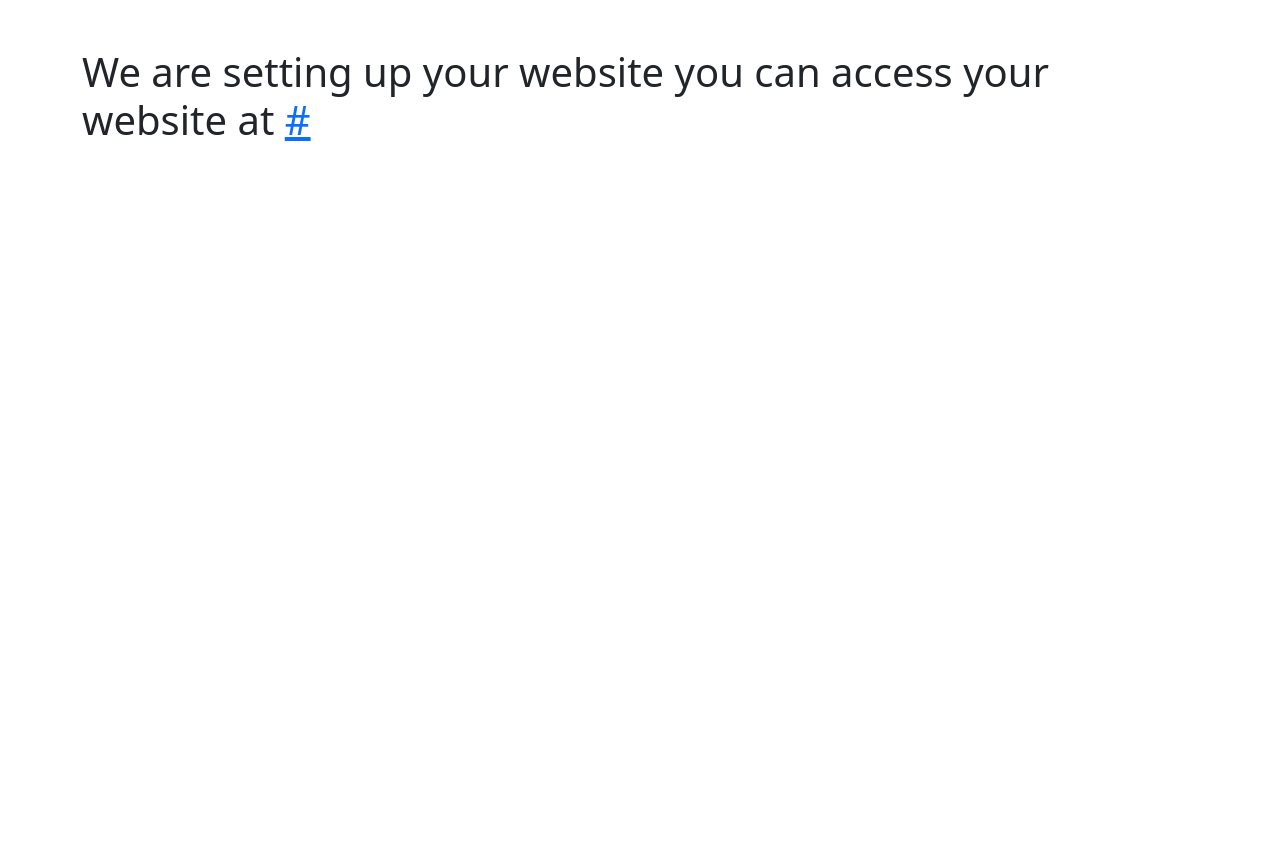
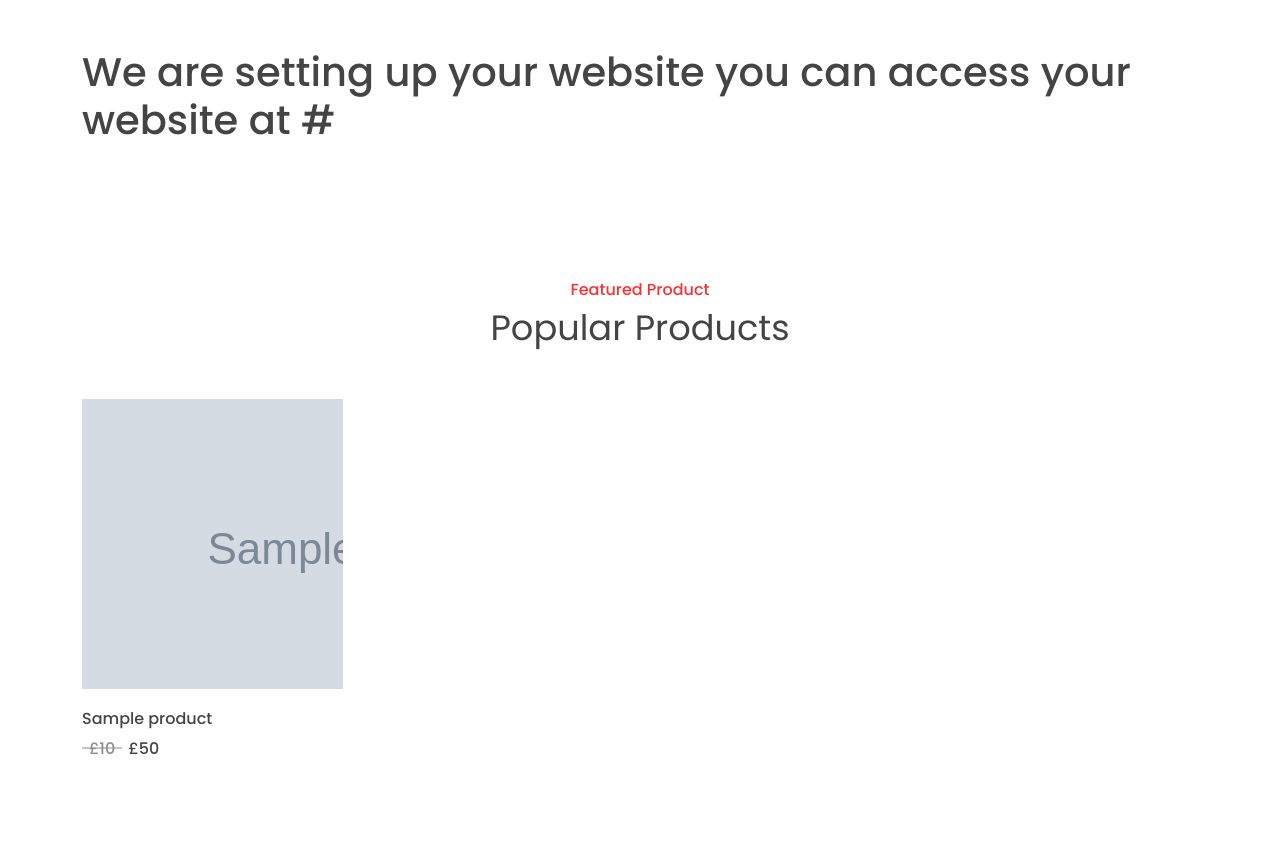
Before and after one commit to MOHAMMEDSAGHEER95/SAAS-Ecommerce, a Django app: template templates/onboarding/payment_success.html in a window 1280 px wide. Before the commit the page ends 141 px from the top, so only its background shows below. Run offline with Django 4.2, Linux system fonts and the light colour scheme; the template is opened without the code that fills it: most values are stand-ins (such as "Sample title", 1, 10 or a date in 2020); grey boxes marked "Sample" are stand-in pictures; parts of the project's set-up code (start-up, migrations or seed data) failed here and were passed over.

Commit message:
added bootstrap products

```diff
--- a/onboarding/views.py
+++ b/onboarding/views.py
@@ -14,6 +14,7 @@ from customers.models import Client
 from onboarding.forms import OnboardingForm
 from onboarding.godaddy.client import GoDaddyClientHelper
 from onboarding.models import Plan, Onboarding
+from products.models import Products
 
 
 class PlanListView(TemplateView):
@@ -86,4 +87,5 @@ class CreateOnboarding(TemplateView):
             onboarding.save()
         context = super().get_context_data()
         context['website_url'] = onboarding.domain_url
+        context['products'] = Products.objects.filter(is_available=True)
         return context
--- a/templates/onboarding/payment_success.html
+++ b/templates/onboarding/payment_success.html
@@ -8,13 +8,207 @@
 <body>
 <link rel="stylesheet" href="https://cdnjs.cloudflare.com/ajax/libs/font-awesome/6.5.1/css/all.min.css">
 <link href="https://cdn.jsdelivr.net/npm/bootstrap@5.3.2/dist/css/bootstrap.min.css" rel="stylesheet" integrity="sha384-T3c6CoIi6uLrA9TneNEoa7RxnatzjcDSCmG1MXxSR1GAsXEV/Dwwykc2MPK8M2HN" crossorigin="anonymous">
-<link href="{% static 'css/style.css' %}" rel="stylesheet">
+
+<style>
+    @import url('https://fonts.googleapis.com/css2?family=Poppins:wght@400;500&display=swap');
+
+body {
+    font-family: "Poppins", sans-serif;
+    color: #444444;
+}
+
+a,
+a:hover {
+    text-decoration: none;
+    color: inherit;
+}
+
+.section-products {
+    padding: 80px 0 54px;
+}
+
+.section-products .header {
+    margin-bottom: 50px;
+}
+
+.section-products .header h3 {
+    font-size: 1rem;
+    color: #fe302f;
+    font-weight: 500;
+}
+
+.section-products .header h2 {
+    font-size: 2.2rem;
+    font-weight: 400;
+    color: #444444;
+}
+
+.section-products .single-product {
+    margin-bottom: 26px;
+}
+
+.section-products .single-product .part-1 {
+    position: relative;
+    height: 290px;
+    max-height: 290px;
+    margin-bottom: 20px;
+    overflow: hidden;
+}
+
+.section-products .single-product .part-1::before {
+		position: absolute;
+		content: "";
+		top: 0;
+		left: 0;
+		width: 100%;
+		height: 100%;
+		z-index: -1;
+		transition: all 0.3s;
+}
+
+.section-products .single-product:hover .part-1::before {
+		transform: scale(1.2,1.2) rotate(5deg);
+}
+
+
+
+.section-products #product-2 .part-1::before {
+    background: url("https://i.ibb.co/cLnZjnS/2.jpg") no-repeat center;
+    background-size: cover;
+}
+
+.section-products #product-3 .part-1::before {
+    background: url("https://i.ibb.co/L8Nrb7p/1.jpg") no-repeat center;
+    background-size: cover;
+}
+
+.section-products #product-4 .part-1::before {
+    background: url("https://i.ibb.co/cLnZjnS/2.jpg") no-repeat center;
+    background-size: cover;
+}
+
+.section-products .single-product .part-1 .discount,
+.section-products .single-product .part-1 .new {
+    position: absolute;
+    top: 15px;
+    left: 20px;
+    color: #ffffff;
+    background-color: #fe302f;
+    padding: 2px 8px;
+    text-transform: uppercase;
+    font-size: 0.85rem;
+}
+
+.section-products .single-product .part-1 .new {
+    left: 0;
+    background-color: #444444;
+}
+
+.section-products .single-product .part-1 ul {
+    position: absolute;
+    bottom: -41px;
+    left: 20px;
+    margin: 0;
+    padding: 0;
+    list-style: none;
+    opacity: 0;
+    transition: bottom 0.5s, opacity 0.5s;
+}
+
+.section-products .single-product:hover .part-1 ul {
+    bottom: 30px;
+    opacity: 1;
+}
+
+.section-products .single-product .part-1 ul li {
+    display: inline-block;
+    margin-right: 4px;
+}
+
+.section-products .single-product .part-1 ul li a {
+    display: inline-block;
+    width: 40px;
+    height: 40px;
+    line-height: 40px;
+    background-color: #ffffff;
+    color: #444444;
+    text-align: center;
+    box-shadow: 0 2px 20px rgb(50 50 50 / 10%);
+    transition: color 0.2s;
+}
+
+.section-products .single-product .part-1 ul li a:hover {
+    color: #fe302f;
+}
+
+.section-products .single-product .part-2 .product-title {
+    font-size: 1rem;
+}
+
+.section-products .single-product .part-2 h4 {
+    display: inline-block;
+    font-size: 1rem;
+}
+
+.section-products .single-product .part-2 .product-old-price {
+    position: relative;
+    padding: 0 7px;
+    margin-right: 2px;
+    opacity: 0.6;
+}
+
+.section-products .single-product .part-2 .product-old-price::after {
+    position: absolute;
+    content: "";
+    top: 50%;
+    left: 0;
+    width: 100%;
+    height: 1px;
+    background-color: #444444;
+    transform: translateY(-50%);
+}
+</style>
 <section>
         <div class="container py-5">
 
             <h1>We are setting up your website you can access your website at <a href="http://{{website_url}}">{{website_url}}</a></h1>
         </div>
 </section>
+<section class="section-products">
+		<div class="container">
+				<div class="row justify-content-center text-center">
+						<div class="col-md-8 col-lg-6">
+								<div class="header">
+										<h3>Featured Product</h3>
+										<h2>Popular Products</h2>
+								</div>
+						</div>
+				</div>
+				<div class="row">
+						<!-- Single Product -->
+                    {% for product in products %}
+						<div class="col-md-6 col-lg-4 col-xl-3">
+								<div id="product-1" class="single-product">
+										<div class="part-1" style="background: url('{{product.image.url}}')">
+												<ul>
+														<li><a href="#"><i class="fas fa-shopping-cart"></i></a></li>
+														<li><a href="#"><i class="fas fa-heart"></i></a></li>
+														<li><a href="#"><i class="fas fa-plus"></i></a></li>
+														<li><a href="#"><i class="fas fa-expand"></i></a></li>
+												</ul>
+										</div>
+										<div class="part-2">
+												<h3 class="product-title">{{product.title}}</h3>
+												<h4 class="product-old-price">£{{product.price}}</h4>
+												<h4 class="product-price">£50</h4>
+										</div>
+								</div>
+						</div>
+                    {% endfor %}
+						<!-- Single Product -->
+				</div>
+		</div>
+</section>
 
 
 </body>
```
